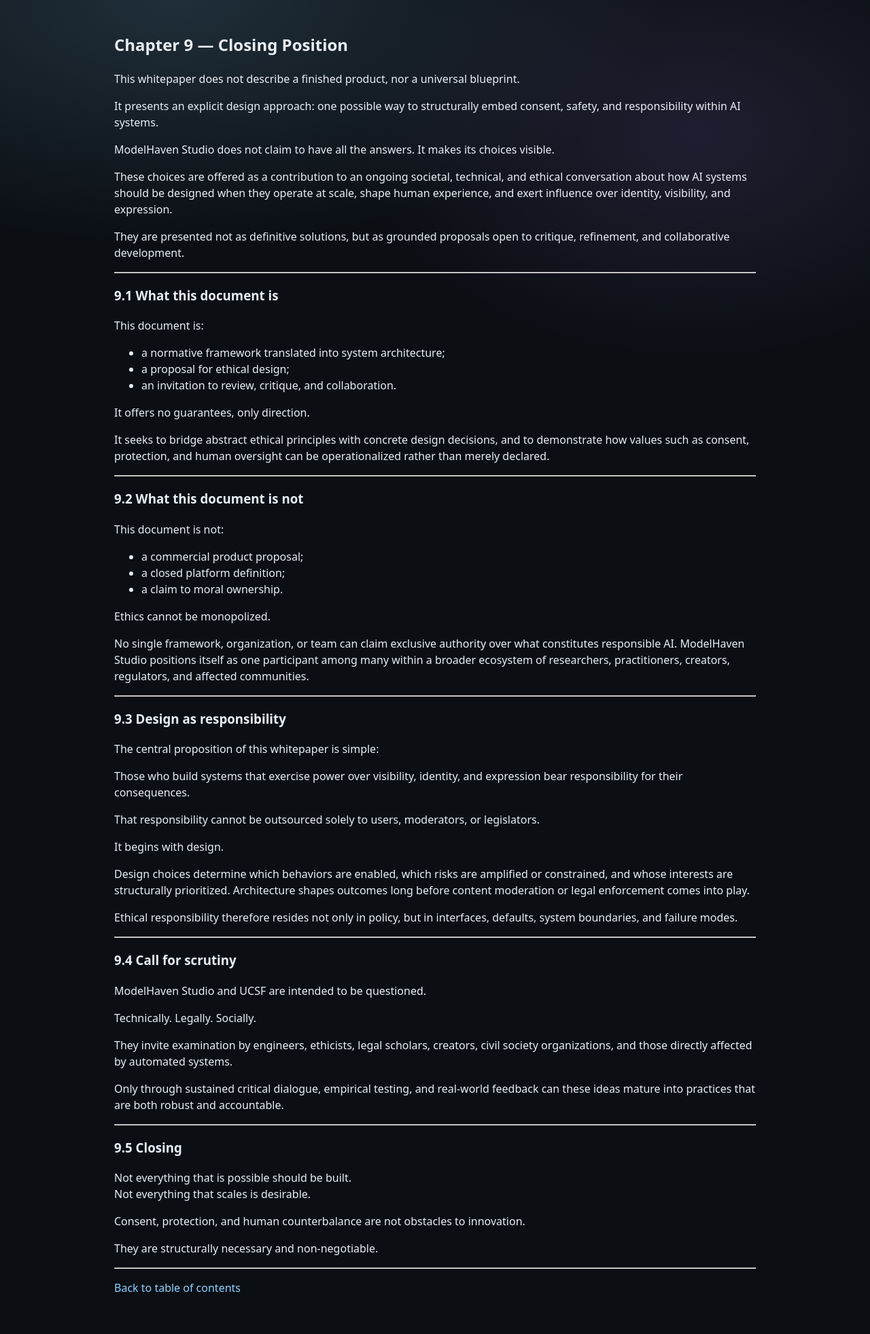
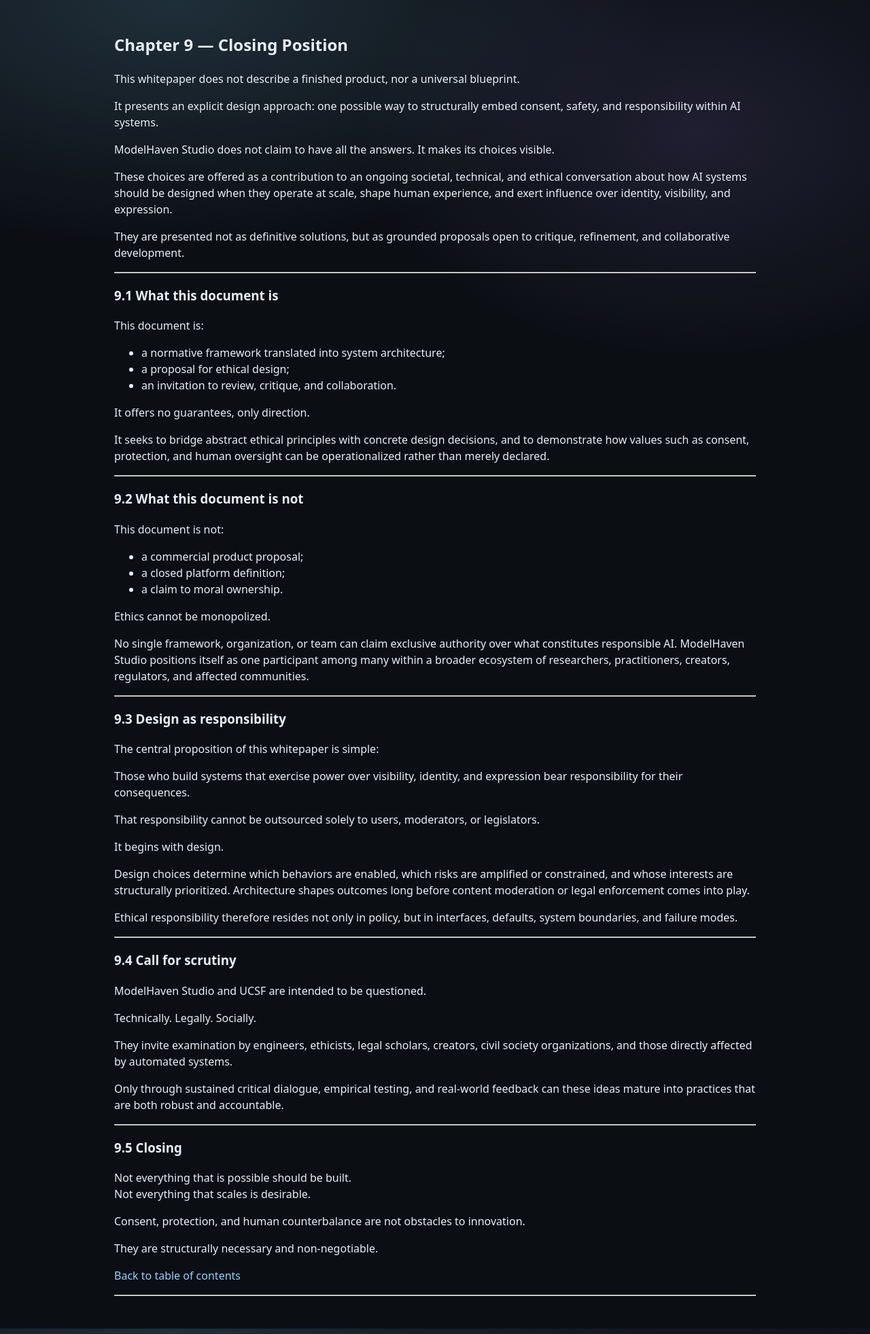
Before and after one commit to MartijnBruzzese/ModelHaven-Studio, a Jekyll site: the page built from WHITE_PAPERS/EN/MODELHAVEN_STUDIO_EN/10_CHAPTER_9_CONCLUSION.md, in a window 1280 px wide. Shown: the whole page at 68% size. Built offline with Jekyll 4.4.1, drawn with Linux system fonts in a browser that asks for light colours; our own code applies the rules of GitHub Pages for plain Markdown files.

Commit message:
Update 10_CHAPTER_9_CONCLUSION.md

```diff
--- a/WHITE_PAPERS/EN/MODELHAVEN_STUDIO_EN/10_CHAPTER_9_CONCLUSION.md
+++ b/WHITE_PAPERS/EN/MODELHAVEN_STUDIO_EN/10_CHAPTER_9_CONCLUSION.md
@@ -1,4 +1,4 @@
-<a id="h9"></a>
+<a id="ch-9"></a>
 ## Chapter 9 — Closing Position
 
 This whitepaper does not describe a finished product, nor a universal blueprint.
@@ -13,6 +13,7 @@
 
 ---
 
+<a id="ch-9-1"></a>
 ### 9.1 What this document is
 
 This document is:
@@ -27,6 +28,7 @@
 
 ---
 
+<a id="ch-9-2"></a>
 ### 9.2 What this document is not
 
 This document is not:
@@ -41,6 +43,7 @@
 
 ---
 
+<a id="ch-9-3"></a>
 ### 9.3 Design as responsibility
 
 The central proposition of this whitepaper is simple:
@@ -57,6 +60,7 @@
 
 ---
 
+<a id="ch-9-4"></a>
 ### 9.4 Call for scrutiny
 
 ModelHaven Studio and UCSF are intended to be questioned.
@@ -69,6 +73,7 @@
 
 ---
 
+<a id="ch-9-5"></a>
 ### 9.5 Closing
 
 Not everything that is possible should be built.
@@ -78,6 +83,6 @@
 
 They are structurally necessary and non-negotiable.
 
+[Back to table of contents](#table-of-contents)
+
 ---
-
-[Back to table of contents](#table-of-contents)
```
